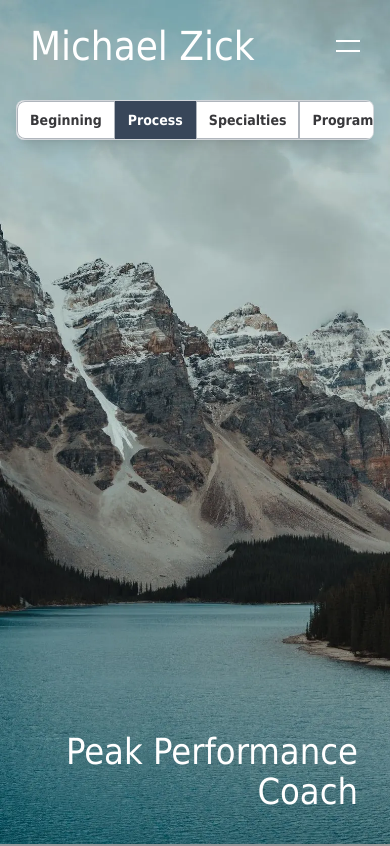
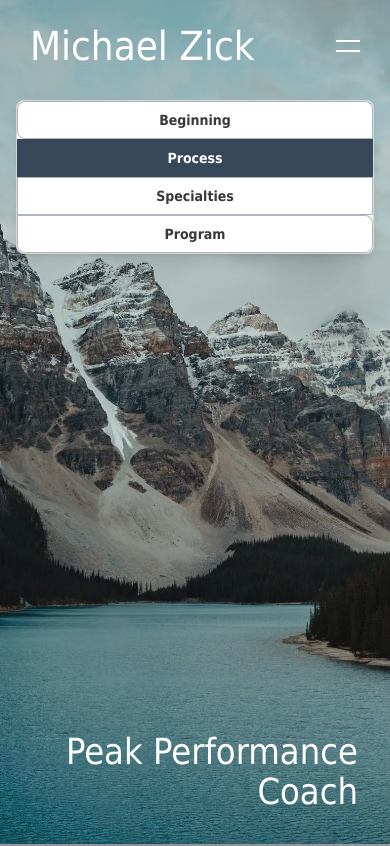
Before and after one commit to michaelzick/michaelzick.com, a Next.js app: page / in a window 390 px wide. Shown: the top 846 px of the page. Built offline with nearby package versions, Linux system fonts and the light colour scheme.

Commit message:
refactor: enhance mobile tab styles for better responsiveness and layout consistency

```diff
--- a/components/HomePageContent.tsx
+++ b/components/HomePageContent.tsx
@@ -52,7 +52,7 @@ function LinkTab({
   const variantClasses =
     variant === 'desktop'
       ? `w-[7em] text-center rounded-lg px-4 py-2 border border-dark-blue/40 shadow-lg ${desktopStateClasses}`
-      : `flex-1 px-3 py-2 text-sm font-semibold text-center border ${mobileStateClasses} first:rounded-l-lg last:rounded-r-lg`
+      : `flex-1 px-3 py-2 text-sm font-semibold text-center border ${mobileStateClasses} first:rounded-l-lg last:rounded-r-lg max-[480px]:w-full max-[480px]:rounded-none max-[480px]:first:rounded-t-lg max-[480px]:last:rounded-b-lg`
 
   return (
     <a href={href} className={`${baseClasses} ${variantClasses} ${visibilityClasses}`}>
@@ -279,7 +279,7 @@ export default function HomePageContent() {
       >
         <div
           ref={mobileTabsRef}
-          className="pointer-events-auto flex w-full overflow-hidden rounded-lg border border-dark-blue/20 bg-white/95 shadow-lg backdrop-blur"
+          className="pointer-events-auto flex w-full overflow-hidden rounded-lg border border-dark-blue/20 bg-white/95 shadow-lg backdrop-blur max-[480px]:flex-col"
         >
           {renderLinks('mobile')}
         </div>
```
